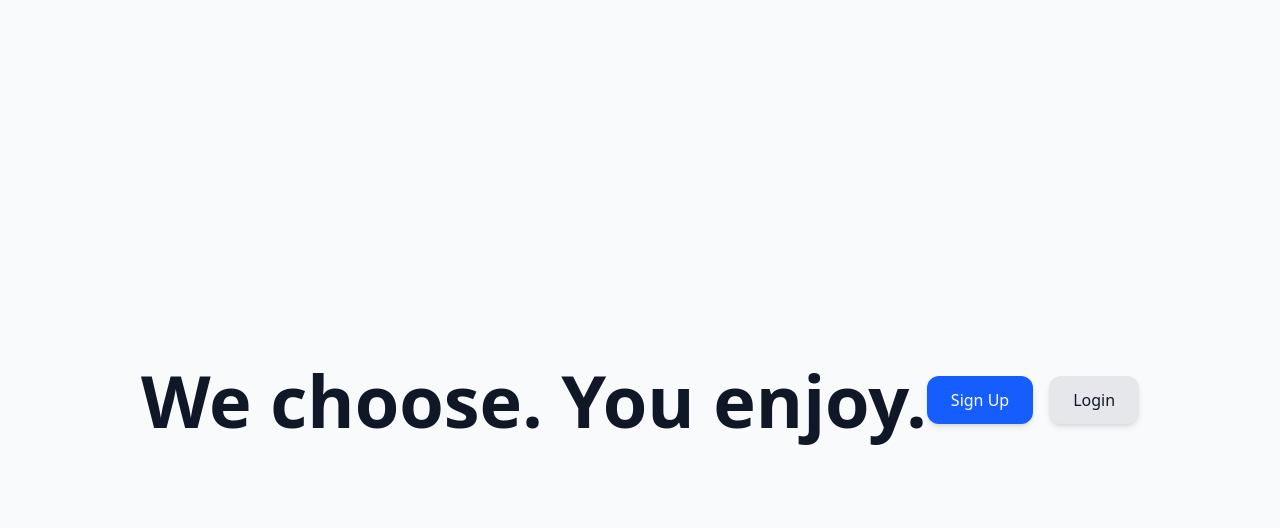
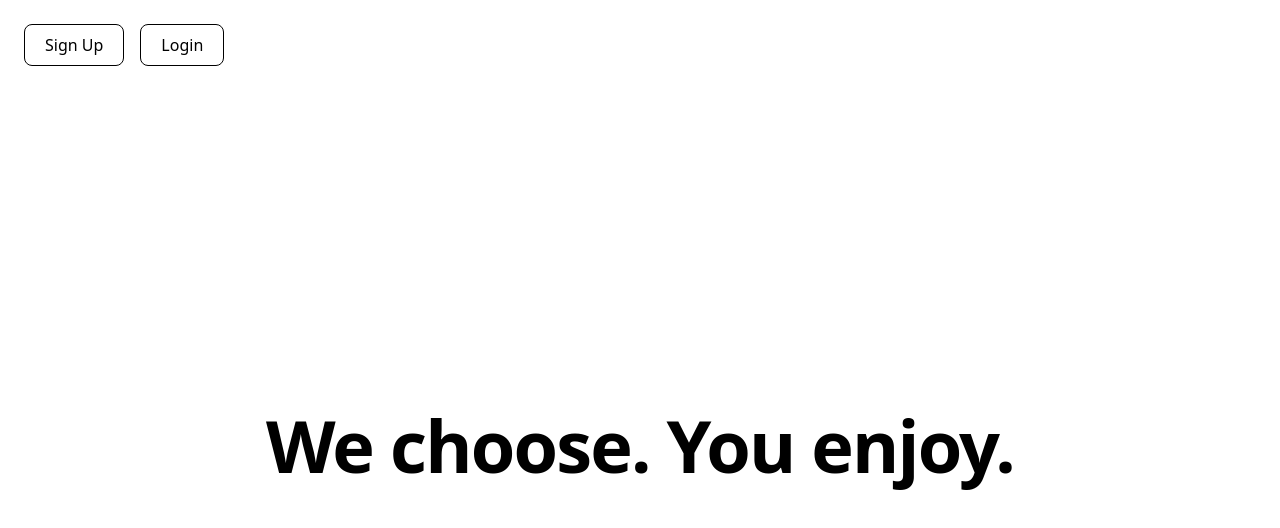
Before and after one commit to H6NG/FlavourFinder, a React (Vite) app in the folder frontend/: page / in a window 1280 px wide. Shown: the top 528 px of the page. Built offline with nearby package versions, Linux system fonts and the light colour scheme.

Commit message:
button that actually is not ugly

```diff
--- a/frontend/src/mainPage.jsx
+++ b/frontend/src/mainPage.jsx
@@ -1,18 +1,32 @@
 import React from "react";
+import { Link } from "react-router-dom";
 
 function ClientPage() {
   return (
-    <div className="min-h-screen flex items-center justify-center bg-gray-50">
-      <h1 className="text-7xl font-extrabold text-gray-900">We choose. You enjoy.</h1>
+    <div className="min-h-screen bg-white text-black flex flex-col">
 
-      <div className="flex space-x-4">
-        <button className="px-6 py-3 bg-blue-600 text-white rounded-xl shadow-md hover:bg-blue-700 transition">
-        Sign Up
-        </button>
-        <button className="px-6 py-3 bg-gray-200 text-gray-900 rounded-xl shadow-md hover:bg-gray-300 transition">
-        Login
-        </button>
-      </div>
+      <header className="w-full flex justify-start p-6">
+        <div className="flex space-x-4">
+          <Link
+            to="/signup"
+            className="px-5 py-2 border border-black rounded-lg font-medium hover:bg-black hover:text-white transition-all duration-200"
+          >
+            Sign Up
+          </Link>
+          <Link
+            to="/login"
+            className="px-5 py-2 border border-black rounded-lg font-medium hover:bg-black hover:text-white transition-all duration-200"
+          >
+            Login
+          </Link>
+        </div>
+      </header>
+
+      <main className="flex-grow flex items-center justify-center">
+        <h1 className="text-7xl font-extrabold text-center tracking-tight">
+          We choose. You enjoy.
+        </h1>
+      </main>
     </div>
   );
 }
```
